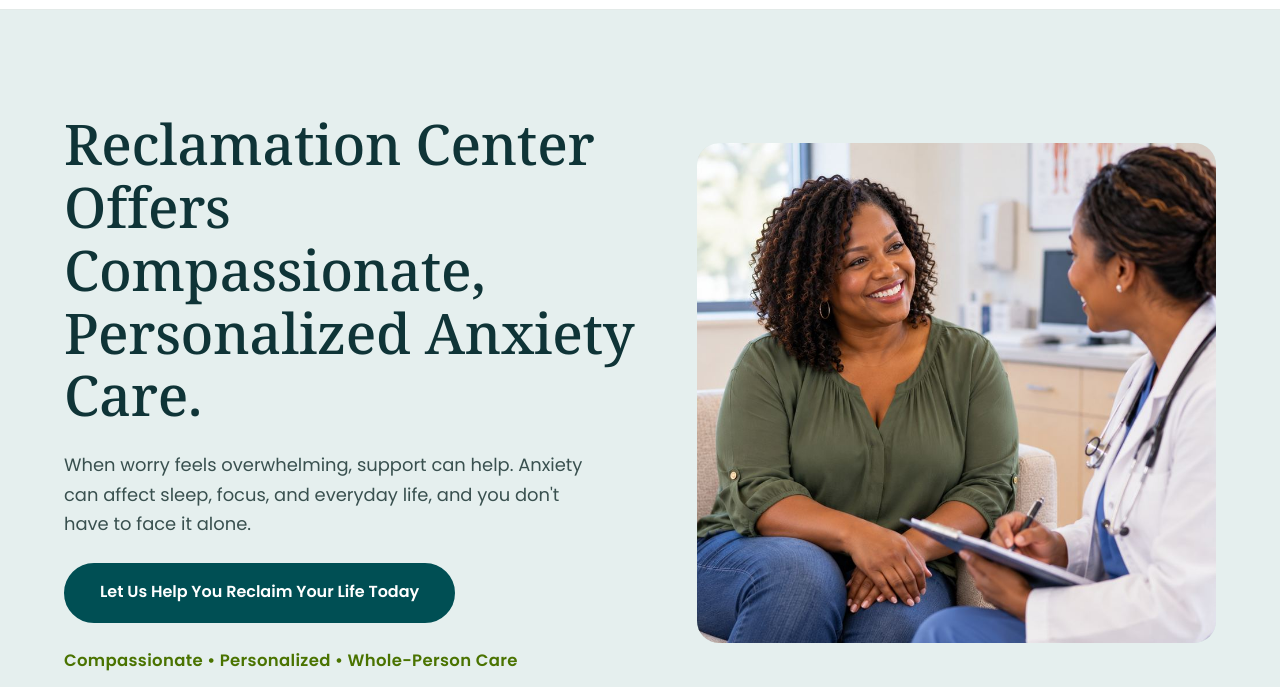
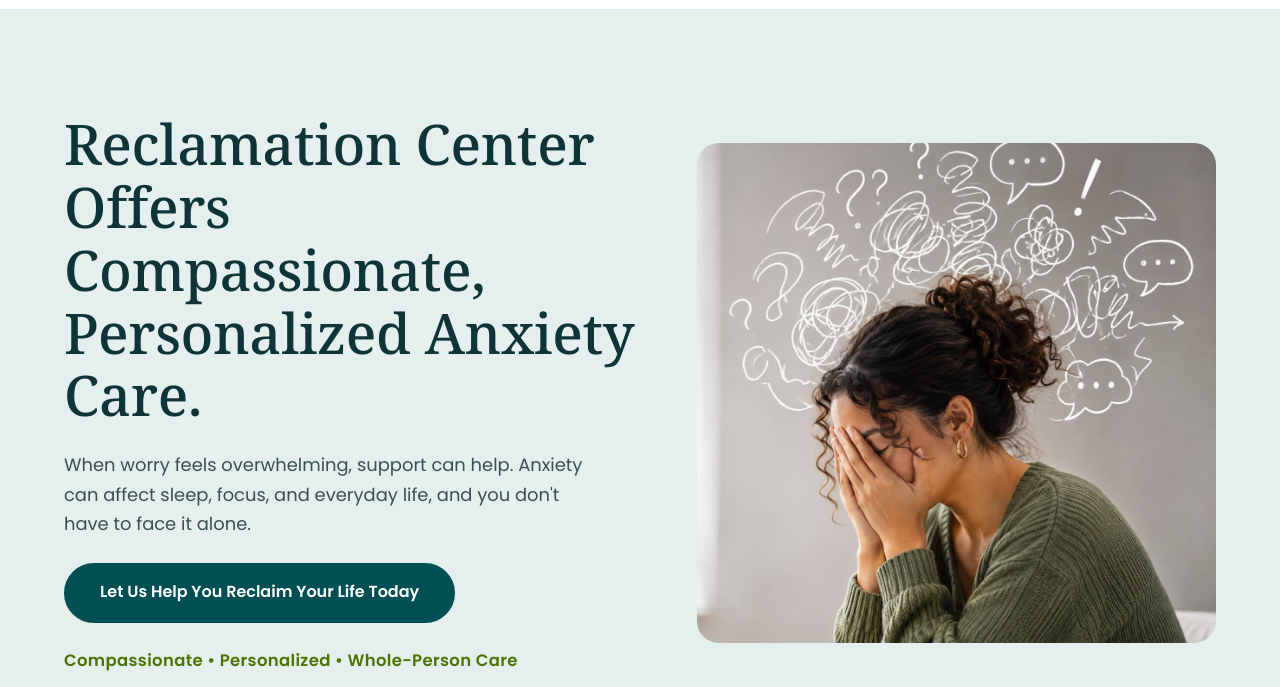
Before and after one commit to gladsamante04-gif/Reclamation-Center-Anxiety-landing-page, a website built with Vite: page index.html in a window 1280 px wide. Shown: the part 113-800 px from the top of the page. Built offline with nearby package versions, Linux system fonts and the light colour scheme.

Commit message:
Hero: use anxious-thoughts photo
Co-Authored-By: Claude Fable 5 <noreply@anthropic.com>
Claude-Session: https://claude.ai/code/session_01DsgnGzy7eDztcJmVojgrum

```diff
--- a/index.html
+++ b/index.html
@@ -53,7 +53,7 @@
       <p class="trust">Compassionate • Personalized • Whole-Person Care</p>
     </div>
     <div class="mosaic single">
-      <div class="ph"><img src="./assets/images/provider-conversation.jpg" alt="A smiling woman talking with a healthcare provider in a bright office" style="object-position:50% 20%"></div>
+      <div class="ph"><img src="./assets/images/anxious-thoughts.jpg" alt="A woman holding her face in her hands, with anxious thoughts drawn as scribbles above her head" style="object-position:50% 30%"></div>
     </div>
   </div>
 </section>
```
Also changed, not shown: assets/images/anxious-thoughts.jpg (added).
